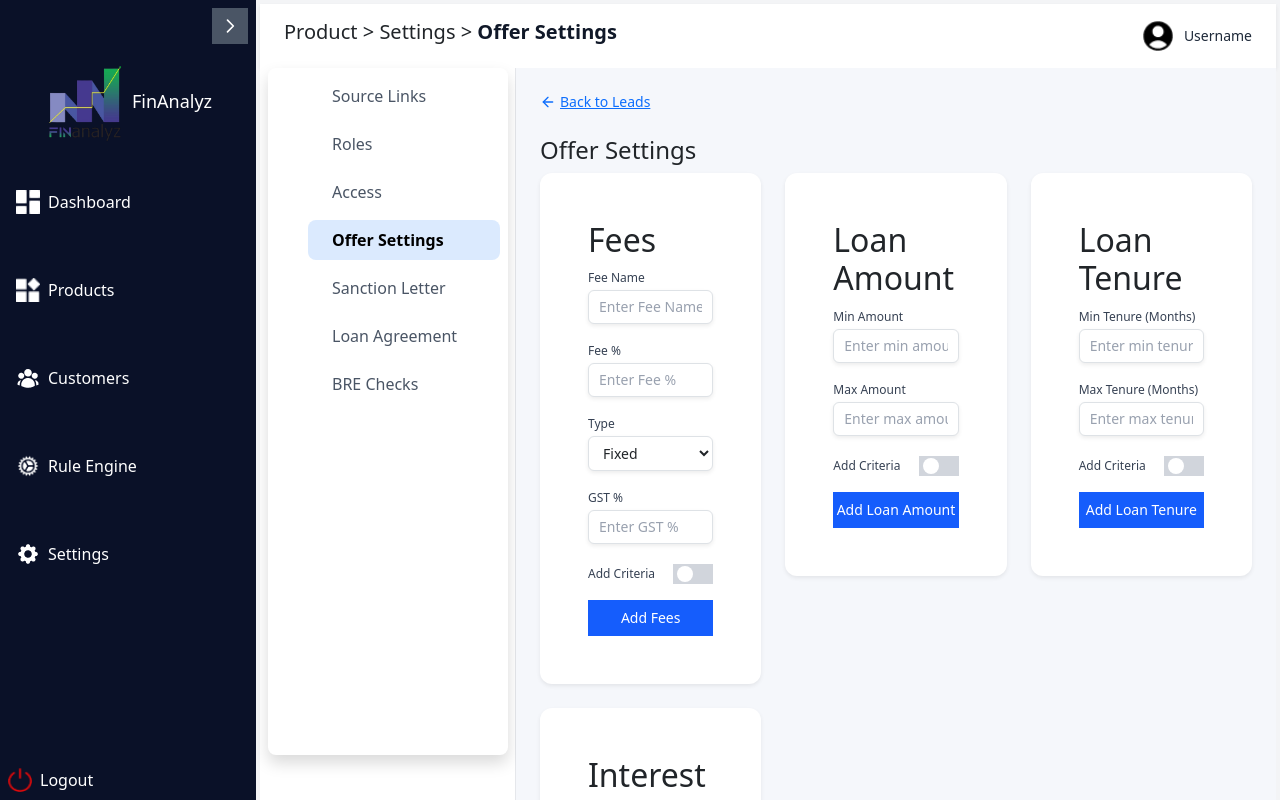
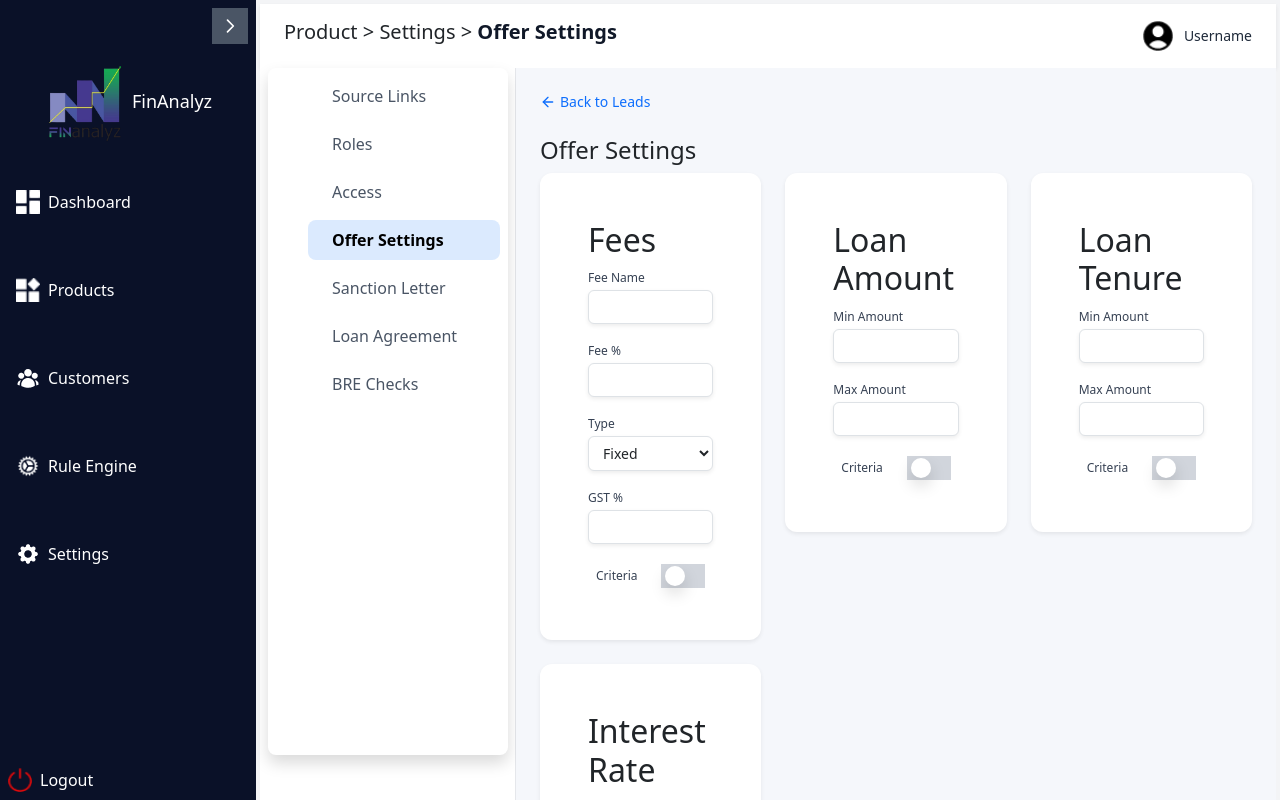
Before and after one commit to DESHMUKH-NIKITA/authentication-practice, a Next.js app: page /offer-settings in a window 1280 px wide. Shown: the top 800 px of the page. Built offline with nearby package versions, Linux system fonts and the light colour scheme.

Commit message:
offer settings page changes

```diff
--- a/src/app/offer-settings/page.js
+++ b/src/app/offer-settings/page.js
@@ -30,22 +30,25 @@ const LabelSelect = ({ label, children, ...props }) => (
 );
 
 const CriteriaToggle = ({ enabled, onClick }) => (
-  <div className="flex justify-between items-center pt-1">
-    <span className="text-xs font-medium text-gray-700">Add Criteria</span>
+  <div className="flex justify-between items-center px-2 py-1 bg-white w-full">
+    <span className="text-xs font-medium text-gray-700">Criteria</span>
     <button
       onClick={onClick}
-      className={`w-10 h-5 flex items-center rounded-full p-1 transition-colors ${
-        enabled ? 'bg-blue-500' : 'bg-gray-300'
-      }`}
+      className={`relative inline-flex items-center h-6 w-11 transition-colors duration-300 ease-in-out ${
+        enabled ? 'bg-blue-600' : 'bg-gray-300'
+      } rounded-full`} // ✅ only rounded-full here
     >
-      <div
-        className={`w-4 h-4 bg-white rounded-full transform transition-transform ${
-          enabled ? 'translate-x-5' : 'translate-x-0'
+      <span
+        className={`inline-block w-5 h-5 transform bg-white rounded-full shadow transition-transform duration-300 ease-in-out ${
+          enabled ? 'translate-x-5' : 'translate-x-1'
         }`}
       />
     </button>
   </div>
 );
+
+
+
 
 export default function OfferSettings() {
   const [criteria, setCriteria] = useState({
@@ -66,37 +69,39 @@ export default function OfferSettings() {
       {children}
 
       <CriteriaToggle enabled={criteria[keyName]} onClick={() => handleToggle(keyName)} />
-
 {criteria[keyName] && (
   <>
-          {title !== 'Fees' && (
+    {title === 'Interest Rate' && (
+      <div className="flex flex-col gap-2">
+        <LabelInput label="Min Loan Amount" placeholder="Enter Min Amount" />
+        <LabelInput label="Max Loan Amount" placeholder="Enter Max Amount" />
+      </div>
+    )}
+
+    {['Fees', 'Loan Amount', 'Loan Tenure', 'Interest Rate'].includes(title) && (
+      <>
         <LabelSelect label="Employment Type">
           <option>Individual</option>
-              <option>Salaried</option>
-              <option>Self-Employed</option>
+          <option>Business</option>
         </LabelSelect>
-          )}
         <div className="flex gap-2">
-            <LabelInput label="Age Min" placeholder="Min" />
-            <LabelInput label="Age Max" placeholder="Max" />
+          <LabelInput label="Age Min"  />
+          <LabelInput label="Age Max"/>
         </div>
         <div className="flex gap-2">
-            <LabelInput label="Income Min" placeholder="Min" />
-            <LabelInput label="Income Max" placeholder="Max" />
+          <LabelInput label="Income Min"  />
+          <LabelInput label="Income Max" />
         </div>
         <div className="flex gap-2">
-            <LabelInput label="Credit Score Min" placeholder="Min" />
-            <LabelInput label="Credit Score Max" placeholder="Max" />
+          <LabelInput label="Credit Score Min"  />
+          <LabelInput label="Credit Score Max"  />
         </div>
       </>
     )}
-
-      <button className="bg-blue-600 hover:bg-blue-700 text-white w-full py-2 rounded-lg text-sm font-medium">
-        Add {title}
-      </button>
+  </>
+)}
     </div>
   );
-
       return (
       <Layout>
         {/* Topbar */}
@@ -120,7 +125,7 @@ export default function OfferSettings() {
 
           {/* Content */}
           <div className="flex-1 bg-[#f5f7fb] p-6">
-          <Link href="/lead-dashboard" className="inline-flex items-center text-blue-600 text-sm mb-4">
+            <Link href="/lead-dashboard" className="inline-flex items-center text-blue-600 text-sm mb-4 !no-underline">
               <ArrowLeft className="w-4 h-4 mr-1" /> Back to Leads
             </Link>
 
@@ -128,27 +133,27 @@ export default function OfferSettings() {
 
             <div className="grid grid-cols-1 md:grid-cols-2 xl:grid-cols-3 gap-6 items-start">
               <Section title="Fees" keyName="fees">
-              <LabelInput label="Fee Name" placeholder="Enter Fee Name" />
-              <LabelInput label="Fee %" placeholder="Enter Fee %" />
+                <LabelInput label="Fee Name"  />
+                <LabelInput label="Fee %"  />
                 <LabelSelect label="Type">
                   <option>Fixed</option>
                   <option>Percentage</option>
                 </LabelSelect>
-              <LabelInput label="GST %" placeholder="Enter GST %" />
+                <LabelInput label="GST %" />
               </Section>
 
               <Section title="Loan Amount" keyName="loanAmount">
-              <LabelInput label="Min Amount" placeholder="Enter min amount" />
-              <LabelInput label="Max Amount" placeholder="Enter max amount" />
+                <LabelInput label="Min Amount"  />
+                <LabelInput label="Max Amount"  />
               </Section>
 
               <Section title="Loan Tenure" keyName="loanTenure">
-              <LabelInput label="Min Tenure (Months)" placeholder="Enter min tenure" />
-              <LabelInput label="Max Tenure (Months)" placeholder="Enter max tenure" />
+                <LabelInput label="Min Amount" />
+                <LabelInput label="Max Amount" />
               </Section>
 
               <Section title="Interest Rate" keyName="interestRate">
-              <LabelInput label="Interest Rate %" placeholder="Enter rate %" />
+                <LabelInput label="Interest Rate %"  />
                 <LabelSelect label="Duration">
                   <option>Monthly</option>
                   <option>Quarterly</option>
```
Lines whose indentation alone changed are shown as unchanged.
